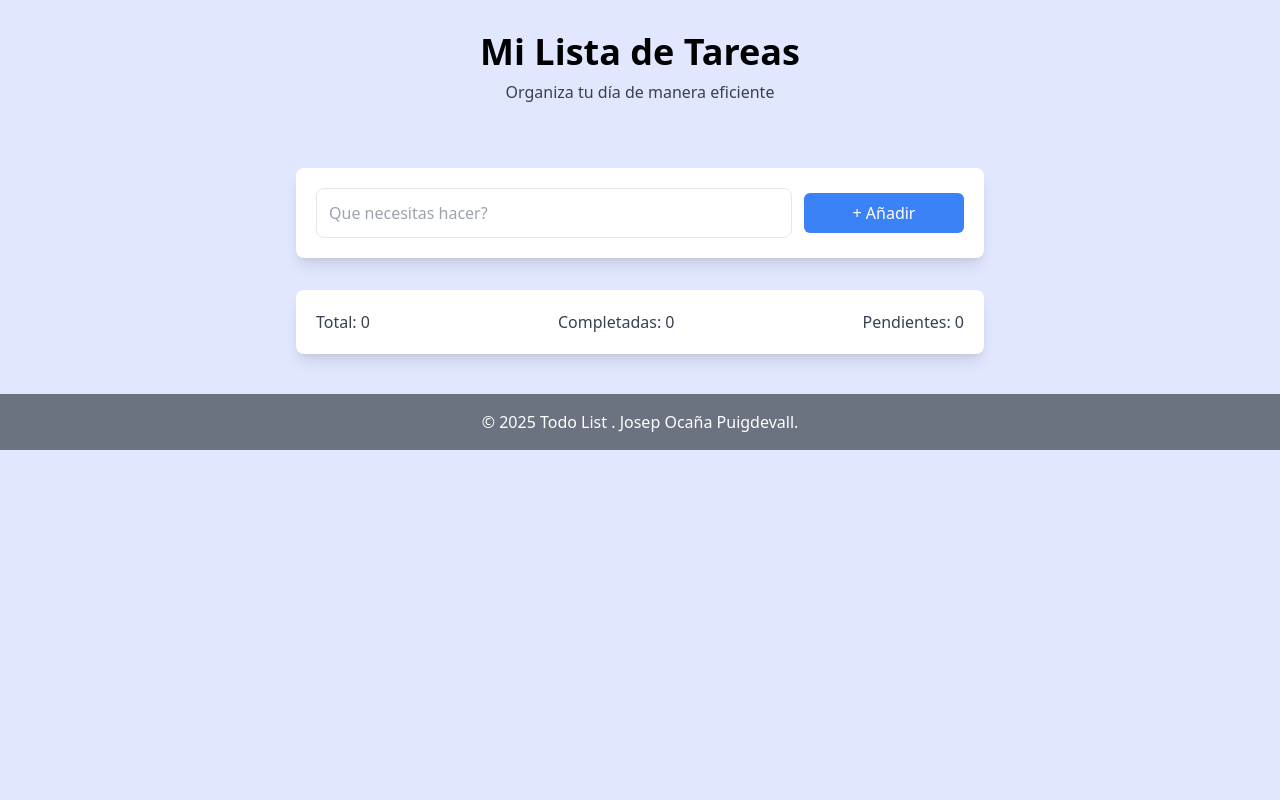
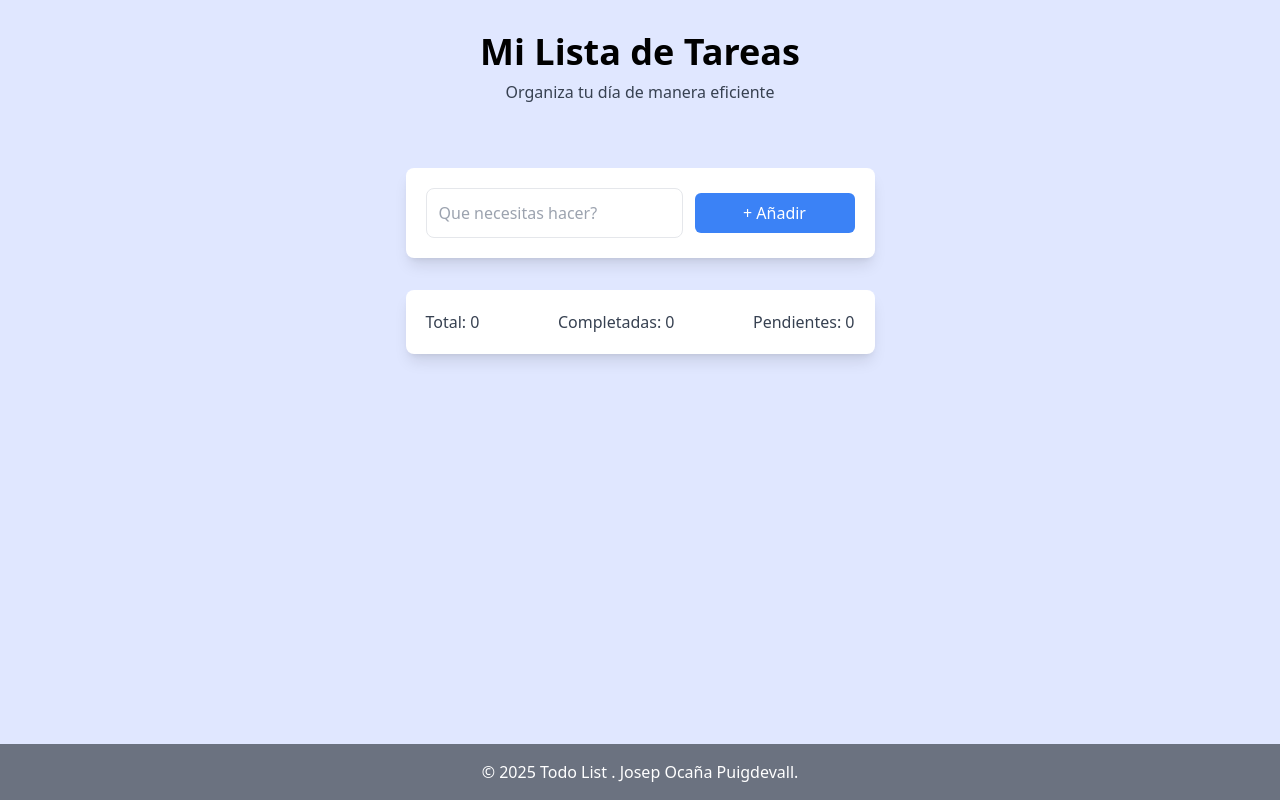
Before and after one commit to Josep-Ocana/todo-list, a React (Vite) app: page / in a window 1280 px wide. Built offline with nearby package versions, Linux system fonts and the light colour scheme.

Commit message:
create Header component

```diff
--- a/index.html
+++ b/index.html
@@ -10,7 +10,7 @@
     <meta name="viewport" content="width=device-width, initial-scale=1.0" />
     <title>to-do-list</title>
   </head>
-  <body class="flex flex-col min-h-screen bg-indigo-100">
+  <body class="bg-indigo-100">
     <div id="root"></div>
     <script type="module" src="/src/main.tsx"></script>
   </body>
--- a/src/App.tsx
+++ b/src/App.tsx
@@ -1,4 +1,5 @@
 import { useEffect, useState, type FormEvent } from "react";
+import Header from "./components/Header";
 
 type Todo = {
   id: number;
@@ -58,10 +59,8 @@ function App() {
 
   return (
     <>
-      <header className=" p-6 flex flex-col items-center justify-around">
-        <h1 className="text-4xl font-bold m-2">Mi Lista de Tareas</h1>
-        <h2 className="text-gray-700">Organiza tu día de manera eficiente</h2>
-      </header>
+      <div className="flex flex-col min-h-screen">
+        <Header />
         <main className=" flex-grow max-w-3xl mx-auto p-10 space-y-8">
           <form
             onSubmit={handleSubmit}
@@ -138,6 +137,7 @@ function App() {
         <footer className="bg-gray-500 text-white p-4 text-center">
           &copy; {new Date().getFullYear()} Todo List . Josep Ocaña Puigdevall.
         </footer>
+      </div>
     </>
   );
 }
--- /dev/null
+++ b/src/components/Header.tsx
@@ -0,0 +1,10 @@
+const Header = () => {
+  return (
+    <header className=" p-6 flex flex-col items-center justify-around">
+      <h1 className="text-4xl font-bold m-2">Mi Lista de Tareas</h1>
+      <h2 className="text-gray-700">Organiza tu día de manera eficiente</h2>
+    </header>
+  );
+};
+
+export default Header;
```
Lines whose indentation alone changed are shown as unchanged.
